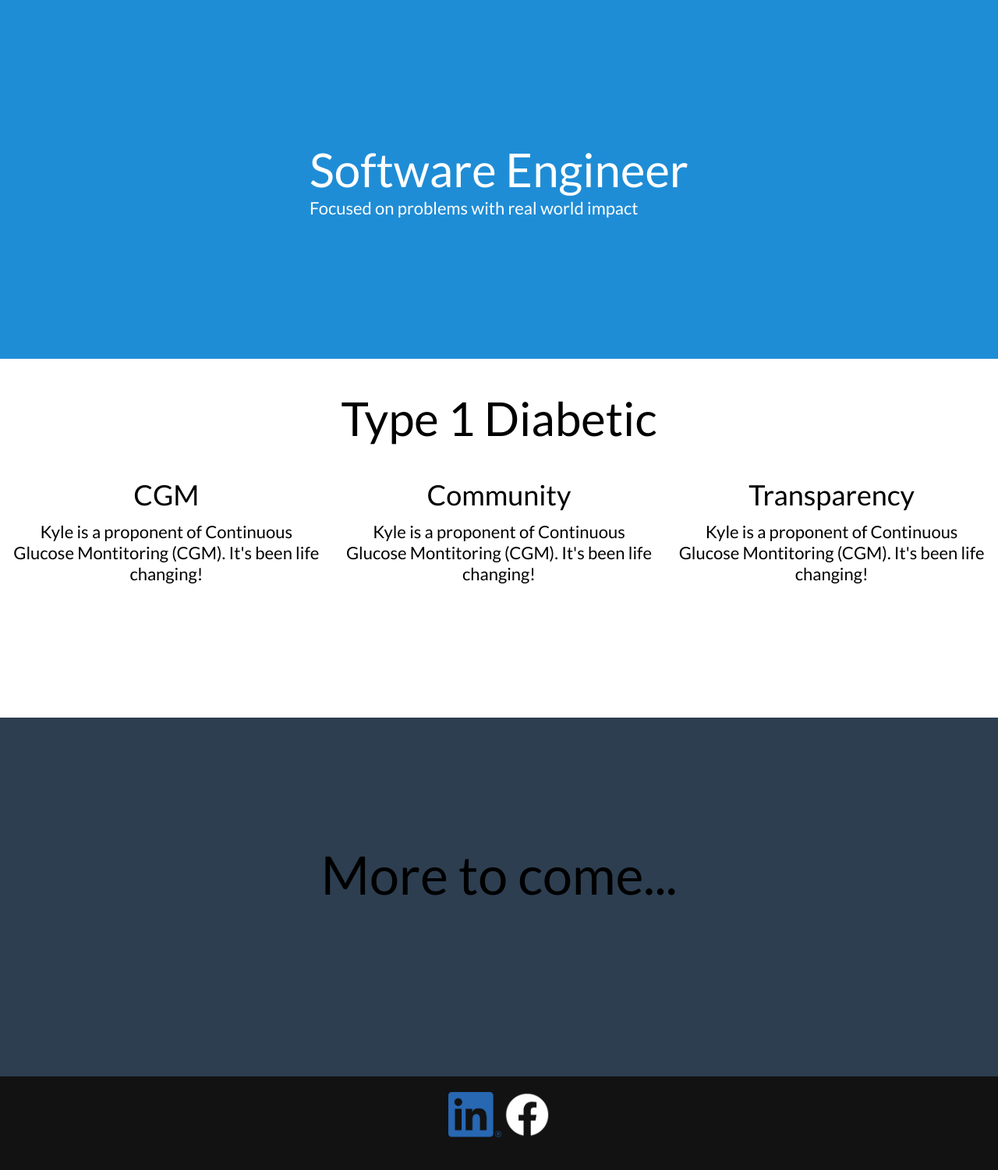
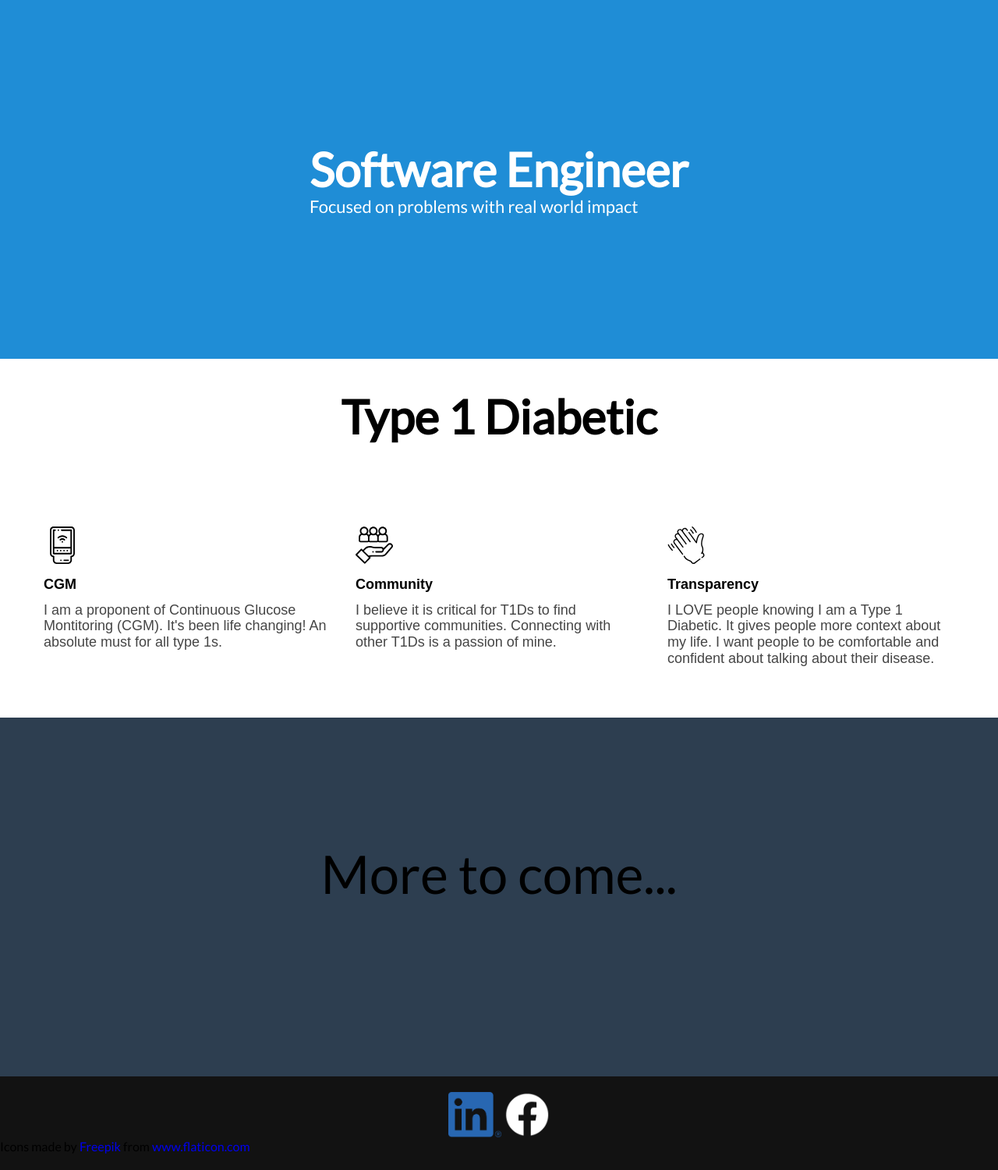
Before and after one commit to KyleVermeer/personal-website-python, a Flask app: page / in a window 1280 px wide. Shown: the part 67-1567 px from the top of the page at 78% size. Run offline with Flask 2, Linux system fonts and the light colour scheme; some libraries are stand-ins or nearby versions.

Commit message:
[T1D] Update look and feel of T1D section

```diff
--- a/static/css/main-layout.css
+++ b/static/css/main-layout.css
@@ -123,18 +123,17 @@ nav > ul {
 }
 
 .card {
-  width: 400px;
+  padding: 16px;
 }
 
 .card .card-title {
-  text-align: center;
-  font-size: 36px;
+  font-size: 18px;
+  font-weight: bold;
   margin-bottom: 12px;
 }
 
 .card .card-description {
-  text-align: center;
-  font-size: 22px;
+  font-size: 18px;
 }
 /* Shared Classes */
 
@@ -145,8 +144,22 @@ nav > ul {
 
 .header-text {
   font-size: 60px;
+  font-weight: bold;
 }
 
 .secondary-text {
   font-size: 22px;
 }
+
+.light-text {
+  color: #454545;
+}
+
+.row-container {
+  max-width: 1200px;
+  margin: auto;
+}
+
+.icon-spacing {
+  margin-bottom: 12px;
+}
--- a/templates/core.html.jinja
+++ b/templates/core.html.jinja
@@ -1,9 +1,11 @@
 <!doctype html>
 <html>
   <head>
-    <title>Hello from Flask</title>
+    <title>Kyle's Personal Website</title>
     <meta name="viewport" content="width=device-width, initial-scale=1, user-scalable=no"/>
     <link rel="stylesheet" type="text/css" href="static/css/main-layout.css?12~"/>
+    <link rel="stylesheet" href="https://unpkg.com/purecss@1.0.1/build/pure-min.css" integrity="sha384-oAOxQR6DkCoMliIh8yFnu25d7Eq/PHS21PClpwjOTeU2jRSq11vu66rf90/cZr47" crossorigin="anonymous">
+    <link rel="stylesheet" href="https://unpkg.com/purecss@1.0.1/build/grids-responsive-min.css" />
   </head>
   <body>
     <header>
@@ -27,18 +29,27 @@
       </section>
       <section id="t1d">
         <p class="header-text section-header">Type 1 Diabetic</p>
-        <div class="card-list">
+        <div class="row-container pure-g">
+          <div class="pure-u-1 pure-u-md-1-3">
             <div class="card">
+              <img class="icon-spacing" src="static/images/cgm_icon.svg" height="48"/>
               <p class="card-title">CGM</p>
-            <p class="card-description">Kyle is a proponent of Continuous Glucose Montitoring (CGM). It's been life changing!</p>
+              <p class="card-description light-text">I am a proponent of Continuous Glucose Montitoring (CGM). It's been life changing! An absolute must for all type 1s.</p>
             </div>
+          </div>
+          <div class="pure-u-1 pure-u-md-1-3">
             <div class="card">
+              <img class="icon-spacing" src="static/images/community_icon.svg" height="48"/>
               <p class="card-title">Community</p>
-            <p class="card-description">Kyle is a proponent of Continuous Glucose Montitoring (CGM). It's been life changing!</p>
+              <p class="card-description light-text">I believe it is critical for T1Ds to find supportive communities.  Connecting with other T1Ds is a passion of mine.</p>
             </div>
+          </div>
+          <div class="pure-u-1 pure-u-md-1-3">
             <div class="card">
+              <img class="icon-spacing" src="static/images/transparency_icon.svg" height="48"/>
               <p class="card-title">Transparency</p>
-            <p class="card-description">Kyle is a proponent of Continuous Glucose Montitoring (CGM). It's been life changing!</p>
+              <p class="card-description light-text">I LOVE people knowing I am a Type 1 Diabetic.  It gives people more context about my life.  I want people to be comfortable and confident about talking about their disease.</p>
+            </div>
           </div>
         </div>
       </section>
@@ -55,6 +66,7 @@
               <img src="static/images/fb_logo_white_58.png" width="58" height="58"/>
           </a>
       </div>
+      <div>Icons made by <a href="http://www.freepik.com/" title="Freepik">Freepik</a> from <a href="https://www.flaticon.com/" title="Flaticon">www.flaticon.com</a></div>
     </footer>
   </body>
 </html>
```
Also changed, not shown: static/images/cgm_icon.svg (added), static/images/community_icon.svg (added), static/images/transparency_icon.svg (added). Lines whose indentation alone changed are shown as unchanged.
